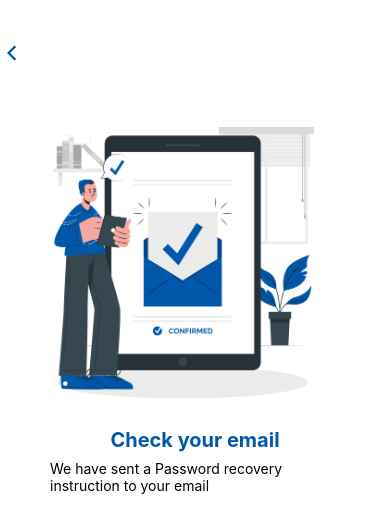
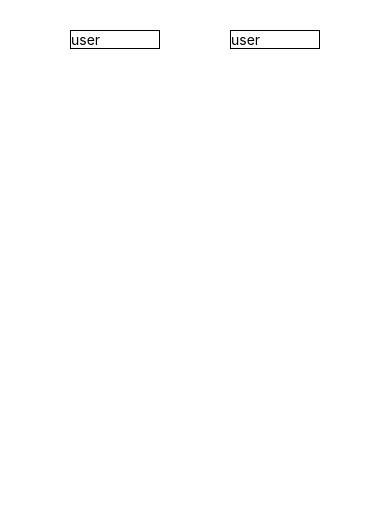
Before and after one commit to shivali102/RV-Mobile-App-, a React Native app: screen / in a window 390 px wide. Shown: the top 532 px of the page. Built offline with nearby package versions, Linux system fonts and the light colour scheme.

Commit message:
login page started

```diff
--- a/App.js
+++ b/App.js
@@ -2,12 +2,15 @@ import React from 'react';
 import { StyleSheet, Text, View } from 'react-native'
 import Signup from './src/screen/Signup'
 import ForgetPassword from './src/screen/ForgetPassword';
+import Checkemail from './src/screen/CheckeMail';
 import Login from './src/screen/Login';
 
 const App=()=> {
   return (
     <View>
-    <Login/>
+ {/* <Checkemail/> */}
+ {/* <ForgetPassword/> */}
+ <Login/>
     </View>
   );
 }
--- a/package.json
+++ b/package.json
@@ -11,11 +11,11 @@
   "dependencies": {
     "@expo/vector-icons": "^13.0.0",
     "expo": "~46.0.13",
+    "expo-cli": "^6.0.6",
+    "expo-font": "~10.2.0",
     "expo-status-bar": "~1.4.0",
     "react": "18.0.0",
-    "react-native": "0.69.6",
-    "react-native-check-box": "^2.1.7",
-    "expo-font": "~10.2.0"
+    "react-native": "0.69.6"
   },
   "devDependencies": {
     "@babel/core": "^7.12.9"
--- /dev/null
+++ b/src/screen/CheckeMail.js
@@ -0,0 +1,77 @@
+
+import React from "react";
+import {
+  Text,
+  View,
+  StyleSheet,
+ Image,
+  ScrollView,
+  Button,
+  TouchableOpacity,
+} from "react-native";
+import { StatusBar } from "expo-status-bar";
+import BackButton from "../component/BackButton";
+
+
+const Checkemail=()=>{
+    return (
+      <View>
+        <StatusBar backgroundColor="#0058AB" />
+        <View style={{paddingLeft:30}}>
+
+
+        <BackButton />
+        </View>
+        <View>
+          <Image
+            style={styles.image}
+            source={require("../Images/Checkemail.png")}
+          />
+        </View>
+        <View style={{ alignItems: "center" }}>
+          <Text style={styles.text1}>Check your email</Text>
+        </View>
+        <View style={{alignSelf:'center',width:250}}>
+            <Text style={styles.text2}>We have sent a Password recovery instruction to your email</Text>
+        </View>
+        <View style={styles.button}>
+          <TouchableOpacity>
+           <Text style={{color:'white'}}>OKAY</Text>
+          </TouchableOpacity>
+        </View>
+      </View>
+    );
+};
+const styles = StyleSheet.create({
+  image: {
+    width: 267,
+    height: 272,
+    marginTop: 60,
+    marginHorizontal: 50,
+
+    resizeMode: "contain",
+  },
+  text1: {
+    color: "#0058AB",
+    fontSize: 20,
+    marginTop: 30,
+    fontWeight: "bold",
+    marginBottom:8,
+
+  },
+  text2:{
+    marginHorizontal:10,
+    textAlign:'center',
+
+  },
+  button:{
+    alignItems:'center',
+    marginTop:30,
+
+    borderRadius:10,
+    marginHorizontal:30,
+    padding:10,
+    backgroundColor:'#0058AB'
+  }
+});
+export default  Checkemail;
--- a/src/screen/Login.js
+++ b/src/screen/Login.js
@@ -1,57 +1,40 @@
+import { StatusBar } from 'expo-status-bar';
+import react from 'react'
+import {View,Text, TouchableOpacity,StyleSheet, ScrollView} from 'react-native'
+const Login=()=>
+{   return(
+    <View>
+        <StatusBar backgroundColor='#0058AB'/>
+        <ScrollView>
+            <View style={{flexDirection:'row',justifyContent:'space-evenly'}}>
+        <View>
+            <TouchableOpacity style={styles.button1}>
+                <Text>user</Text>
+            </TouchableOpacity>
 
-import React from "react";
-import {
-  Text,
-  View,
-  StyleSheet,
- Image,
-  ScrollView,
-  Button,
-  TouchableOpacity,
-} from "react-native";
-import { StatusBar } from "expo-status-bar";
-import BackButton from "../component/BackButton";
+        </View>
+        <View>
+            <TouchableOpacity style={styles.button1}>
+                <Text>user</Text>
+            </TouchableOpacity>
+
+        </View>
 
 
-const Login=()=>{
-    return (
-      <View>
-        <StatusBar backgroundColor="#0058AB" />
-        <BackButton />
-        <View>
-          <Image
-            style={styles.image}
-            source={require("../Images/Checkemail.png")}
-          />
         </View>
-        <View style={{ alignItems: "center" }}>
-          <Text style={styles.text1}>Check your email</Text>
-        </View>
-        <View style={{alignItems:'center'}}>
-            <Text style={styles.text2}>We have sent a Password recovery instruction to your email</Text>
-        </View>
-      </View>
-    );
-};
-const styles = StyleSheet.create({
-  image: {
-    width: 267,
-    height: 272,
-    marginTop: 60,
-    marginHorizontal: 50,
+        </ScrollView>
+    </View>
+);
+}
+const styles =StyleSheet.create({
 
-    resizeMode: "contain",
-  },
-  text1: {
-    color: "#0058AB",
-    fontSize: 20,
-    marginTop: 30,
-    fontWeight: "bold",
-    marginBottom:8,
+    button1:{
+        marginTop:30,
+        borderWidth:1,
+        width:90
 
-  },
-  text2:{
-    marginHorizontal:50
-  }
-});
-export default  Login;
+    }
+
+}
+);
+export default Login;
```
Also changed, not shown: 1 other file (tests, documents, lock files or other folders).
